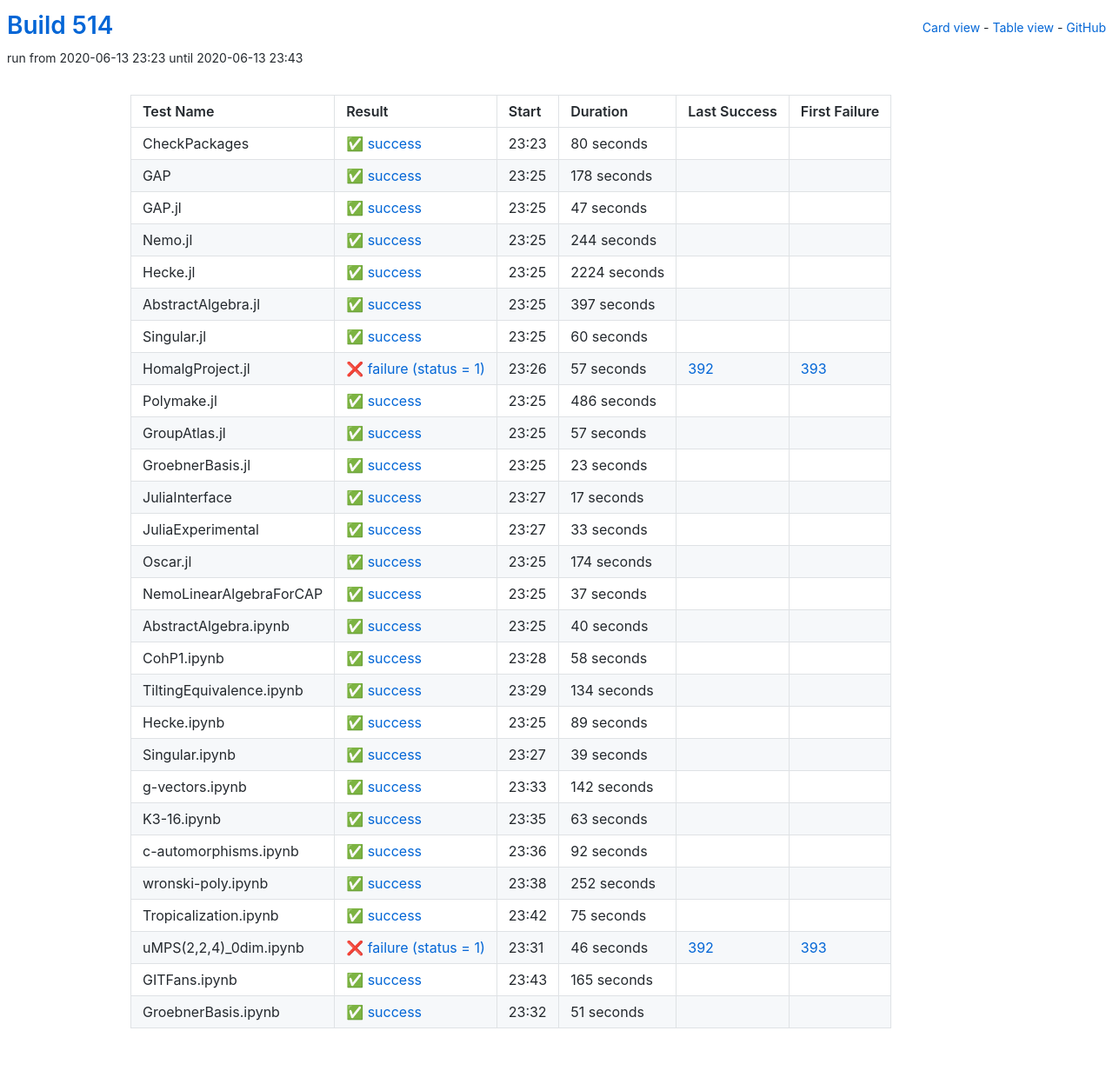
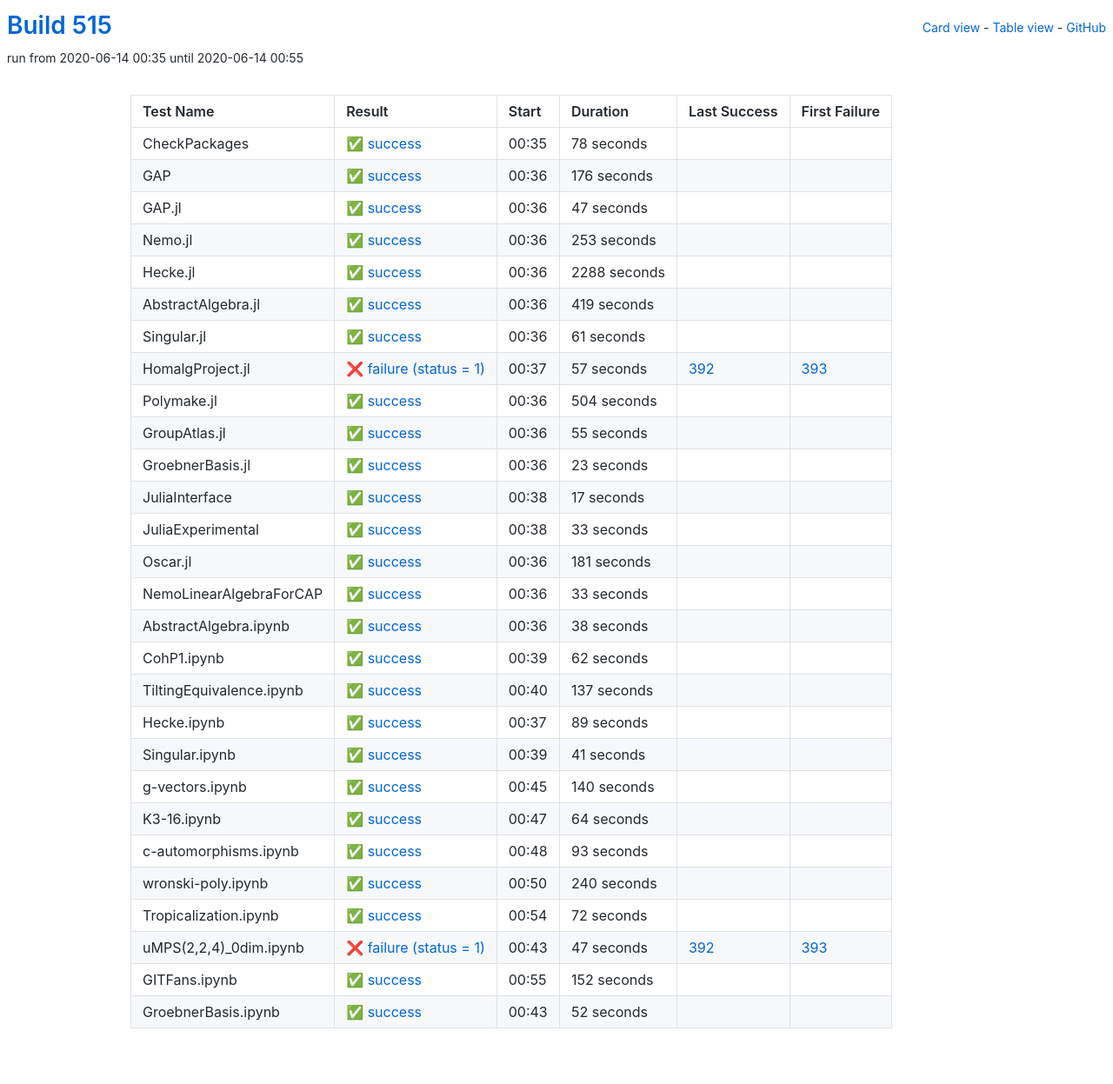
Before and after one commit to oscar-system/oscar-ci-status-1.4, a Jekyll site: the page built from table.html, in a window 1280 px wide. Shown: the whole page at 87% size. Built offline with Jekyll 4.4.1, drawn with Linux system fonts in a browser that asks for light colours.

Commit message:
Build #515

```diff
--- a/_data/ci.yml
+++ b/_data/ci.yml
@@ -1,6 +1,6 @@
 ---
-build: 514
-build_url: https://oscarci.mathematik.uni-kl.de/job/oscar-julia-1.4/514/
+build: 515
+build_url: https://oscarci.mathematik.uni-kl.de/job/oscar-julia-1.4/515/
 job: oscar-julia-1.4
 organization: oscar-system
 repo: oscar-ci-status-1.4
@@ -8,32 +8,32 @@ repourl: https://github.com/oscar-system/oscar-ci-status-1.4
 tests:
 - name: CheckPackages
   id: checkpackages
-  log: https://oscarci.mathematik.uni-kl.de/job/oscar-julia-1.4/514/artifact/logs/build-514/CheckPackages.log
-  start: 2020-06-13 23:23
+  log: https://oscarci.mathematik.uni-kl.de/job/oscar-julia-1.4/515/artifact/logs/build-515/CheckPackages.log
+  start: 2020-06-14 00:35
   success: true
   exitcode: 0
   status: success
-  duration: 80
+  duration: 78
   last_success: false
   last_success_url:
   first_failure: false
   first_failure_url:
 - name: GAP
   id: gap
-  log: https://oscarci.mathematik.uni-kl.de/job/oscar-julia-1.4/514/artifact/logs/build-514/GAP.log
-  start: 2020-06-13 23:25
+  log: https://oscarci.mathematik.uni-kl.de/job/oscar-julia-1.4/515/artifact/logs/build-515/GAP.log
+  start: 2020-06-14 00:36
   success: true
   exitcode: 0
   status: success
-  duration: 178
+  duration: 176
   last_success: false
   last_success_url:
   first_failure: false
   first_failure_url:
 - name: GAP.jl
   id: gap-jl
-  log: https://oscarci.mathematik.uni-kl.de/job/oscar-julia-1.4/514/artifact/logs/build-514/GAP.jl.log
-  start: 2020-06-13 23:25
+  log: https://oscarci.mathematik.uni-kl.de/job/oscar-julia-1.4/515/artifact/logs/build-515/GAP.jl.log
+  start: 2020-06-14 00:36
   success: true
   exitcode: 0
   status: success
@@ -44,56 +44,56 @@ tests:
   first_failure_url:
 - name: Nemo.jl
   id: nemo-jl
-  log: https://oscarci.mathematik.uni-kl.de/job/oscar-julia-1.4/514/artifact/logs/build-514/Nemo.jl.log
-  start: 2020-06-13 23:25
+  log: https://oscarci.mathematik.uni-kl.de/job/oscar-julia-1.4/515/artifact/logs/build-515/Nemo.jl.log
+  start: 2020-06-14 00:36
   success: true
   exitcode: 0
   status: success
-  duration: 244
+  duration: 253
   last_success: false
   last_success_url:
   first_failure: false
   first_failure_url:
 - name: Hecke.jl
   id: hecke-jl
-  log: https://oscarci.mathematik.uni-kl.de/job/oscar-julia-1.4/514/artifact/logs/build-514/Hecke.jl.log
-  start: 2020-06-13 23:25
+  log: https://oscarci.mathematik.uni-kl.de/job/oscar-julia-1.4/515/artifact/logs/build-515/Hecke.jl.log
+  start: 2020-06-14 00:36
   success: true
   exitcode: 0
   status: success
-  duration: 2224
+  duration: 2288
   last_success: false
   last_success_url:
   first_failure: false
   first_failure_url:
 - name: AbstractAlgebra.jl
   id: abstractalgebra-jl
-  log: https://oscarci.mathematik.uni-kl.de/job/oscar-julia-1.4/514/artifact/logs/build-514/AbstractAlgebra.jl.log
-  start: 2020-06-13 23:25
+  log: https://oscarci.mathematik.uni-kl.de/job/oscar-julia-1.4/515/artifact/logs/build-515/AbstractAlgebra.jl.log
+  start: 2020-06-14 00:36
   success: true
   exitcode: 0
   status: success
-  duration: 397
+  duration: 419
   last_success: false
   last_success_url:
   first_failure: false
   first_failure_url:
 - name: Singular.jl
   id: singular-jl
-  log: https://oscarci.mathematik.uni-kl.de/job/oscar-julia-1.4/514/artifact/logs/build-514/Singular.jl.log
-  start: 2020-06-13 23:25
+  log: https://oscarci.mathematik.uni-kl.de/job/oscar-julia-1.4/515/artifact/logs/build-515/Singular.jl.log
+  start: 2020-06-14 00:36
   success: true
   exitcode: 0
   status: success
-  duration: 60
+  duration: 61
   last_success: false
   last_success_url:
   first_failure: false
   first_failure_url:
 - name: HomalgProject.jl
   id: homalgproject-jl
-  log: https://oscarci.mathematik.uni-kl.de/job/oscar-julia-1.4/514/artifact/logs/build-514/HomalgProject.jl.log
-  start: 2020-06-13 23:26
+  log: https://oscarci.mathematik.uni-kl.de/job/oscar-julia-1.4/515/artifact/logs/build-515/HomalgProject.jl.log
+  start: 2020-06-14 00:37
   success: false
   exitcode: 1
   status: failure
@@ -104,32 +104,32 @@ tests:
   first_failure_url: https://oscarci.mathematik.uni-kl.de/job/oscar-julia-1.4/393/
 - name: Polymake.jl
   id: polymake-jl
-  log: https://oscarci.mathematik.uni-kl.de/job/oscar-julia-1.4/514/artifact/logs/build-514/Polymake.jl.log
-  start: 2020-06-13 23:25
+  log: https://oscarci.mathematik.uni-kl.de/job/oscar-julia-1.4/515/artifact/logs/build-515/Polymake.jl.log
+  start: 2020-06-14 00:36
   success: true
   exitcode: 0
   status: success
-  duration: 486
+  duration: 504
   last_success: false
   last_success_url:
   first_failure: false
   first_failure_url:
 - name: GroupAtlas.jl
   id: groupatlas-jl
-  log: https://oscarci.mathematik.uni-kl.de/job/oscar-julia-1.4/514/artifact/logs/build-514/GroupAtlas.jl.log
-  start: 2020-06-13 23:25
+  log: https://oscarci.mathematik.uni-kl.de/job/oscar-julia-1.4/515/artifact/logs/build-515/GroupAtlas.jl.log
+  start: 2020-06-14 00:36
   success: true
   exitcode: 0
   status: success
-  duration: 57
+  duration: 55
   last_success: false
   last_success_url:
   first_failure: false
   first_failure_url:
 - name: GroebnerBasis.jl
   id: groebnerbasis-jl
-  log: https://oscarci.mathematik.uni-kl.de/job/oscar-julia-1.4/514/artifact/logs/build-514/GroebnerBasis.jl.log
-  start: 2020-06-13 23:25
+  log: https://oscarci.mathematik.uni-kl.de/job/oscar-julia-1.4/515/artifact/logs/build-515/GroebnerBasis.jl.log
+  start: 2020-06-14 00:36
   success: true
   exitcode: 0
   status: success
@@ -140,8 +140,8 @@ tests:
   first_failure_url:
 - name: JuliaInterface
   id: juliainterface
-  log: https://oscarci.mathematik.uni-kl.de/job/oscar-julia-1.4/514/artifact/logs/build-514/JuliaInterface.log
-  start: 2020-06-13 23:27
+  log: https://oscarci.mathematik.uni-kl.de/job/oscar-julia-1.4/515/artifact/logs/build-515/JuliaInterface.log
+  start: 2020-06-14 00:38
   success: true
   exitcode: 0
   status: success
@@ -152,8 +152,8 @@ tests:
   first_failure_url:
 - name: JuliaExperimental
   id: juliaexperimental
-  log: https://oscarci.mathematik.uni-kl.de/job/oscar-julia-1.4/514/artifact/logs/build-514/JuliaExperimental.log
-  start: 2020-06-13 23:27
+  log: https://oscarci.mathematik.uni-kl.de/job/oscar-julia-1.4/515/artifact/logs/build-515/JuliaExperimental.log
+  start: 2020-06-14 00:38
   success: true
   exitcode: 0
   status: success
@@ -164,68 +164,68 @@ tests:
   first_failure_url:
 - name: Oscar.jl
   id: oscar-jl
-  log: https://oscarci.mathematik.uni-kl.de/job/oscar-julia-1.4/514/artifact/logs/build-514/Oscar.jl.log
-  start: 2020-06-13 23:25
+  log: https://oscarci.mathematik.uni-kl.de/job/oscar-julia-1.4/515/artifact/logs/build-515/Oscar.jl.log
+  start: 2020-06-14 00:36
   success: true
   exitcode: 0
   status: success
-  duration: 174
+  duration: 181
   last_success: false
   last_success_url:
   first_failure: false
   first_failure_url:
 - name: NemoLinearAlgebraForCAP
   id: nemolinearalgebraforcap
-  log: https://oscarci.mathematik.uni-kl.de/job/oscar-julia-1.4/514/artifact/logs/build-514/NemoLinearAlgebraForCAP.log
-  start: 2020-06-13 23:25
+  log: https://oscarci.mathematik.uni-kl.de/job/oscar-julia-1.4/515/artifact/logs/build-515/NemoLinearAlgebraForCAP.log
+  start: 2020-06-14 00:36
   success: true
   exitcode: 0
   status: success
-  duration: 37
+  duration: 33
   last_success: false
   last_success_url:
   first_failure: false
   first_failure_url:
 - name: AbstractAlgebra.ipynb
   id: abstractalgebra-ipynb
-  log: https://oscarci.mathematik.uni-kl.de/job/oscar-julia-1.4/514/artifact/logs/build-514/AbstractAlgebra.ipynb.log
-  start: 2020-06-13 23:25
+  log: https://oscarci.mathematik.uni-kl.de/job/oscar-julia-1.4/515/artifact/logs/build-515/AbstractAlgebra.ipynb.log
+  start: 2020-06-14 00:36
   success: true
   exitcode: 0
   status: success
-  duration: 40
+  duration: 38
   last_success: false
   last_success_url:
   first_failure: false
   first_failure_url:
 - name: CohP1.ipynb
   id: cohp1-ipynb
-  log: https://oscarci.mathematik.uni-kl.de/job/oscar-julia-1.4/514/artifact/logs/build-514/CohP1.ipynb.log
-  start: 2020-06-13 23:28
+  log: https://oscarci.mathematik.uni-kl.de/job/oscar-julia-1.4/515/artifact/logs/build-515/CohP1.ipynb.log
+  start: 2020-06-14 00:39
   success: true
   exitcode: 0
   status: success
-  duration: 58
+  duration: 62
   last_success: false
   last_success_url:
   first_failure: false
   first_failure_url:
 - name: TiltingEquivalence.ipynb
   id: tiltingequivalence-ipynb
-  log: https://oscarci.mathematik.uni-kl.de/job/oscar-julia-1.4/514/artifact/logs/build-514/TiltingEquivalence.ipynb.log
-  start: 2020-06-13 23:29
+  log: https://oscarci.mathematik.uni-kl.de/job/oscar-julia-1.4/515/artifact/logs/build-515/TiltingEquivalence.ipynb.log
+  start: 2020-06-14 00:40
   success: true
   exitcode: 0
   status: success
-  duration: 134
+  duration: 137
   last_success: false
   last_success_url:
   first_failure: false
   first_failure_url:
 - name: Hecke.ipynb
   id: hecke-ipynb
-  log: https://oscarci.mathematik.uni-kl.de/job/oscar-julia-1.4/514/artifact/logs/build-514/Hecke.ipynb.log
-  start: 2020-06-13 23:25
+  log: https://oscarci.mathematik.uni-kl.de/job/oscar-julia-1.4/515/artifact/logs/build-515/Hecke.ipynb.log
+  start: 2020-06-14 00:37
   success: true
   exitcode: 0
   status: success
@@ -236,108 +236,108 @@ tests:
   first_failure_url:
 - name: Singular.ipynb
   id: singular-ipynb
-  log: https://oscarci.mathematik.uni-kl.de/job/oscar-julia-1.4/514/artifact/logs/build-514/Singular.ipynb.log
-  start: 2020-06-13 23:27
+  log: https://oscarci.mathematik.uni-kl.de/job/oscar-julia-1.4/515/artifact/logs/build-515/Singular.ipynb.log
+  start: 2020-06-14 00:39
   success: true
   exitcode: 0
   status: success
-  duration: 39
+  duration: 41
   last_success: false
   last_success_url:
   first_failure: false
   first_failure_url:
 - name: g-vectors.ipynb
   id: g-vectors-ipynb
-  log: https://oscarci.mathematik.uni-kl.de/job/oscar-julia-1.4/514/artifact/logs/build-514/g-vectors.ipynb.log
-  start: 2020-06-13 23:33
+  log: https://oscarci.mathematik.uni-kl.de/job/oscar-julia-1.4/515/artifact/logs/build-515/g-vectors.ipynb.log
+  start: 2020-06-14 00:45
   success: true
   exitcode: 0
   status: success
-  duration: 142
+  duration: 140
   last_success: false
   last_success_url:
   first_failure: false
   first_failure_url:
 - name: K3-16.ipynb
   id: k3-16-ipynb
-  log: https://oscarci.mathematik.uni-kl.de/job/oscar-julia-1.4/514/artifact/logs/build-514/K3-16.ipynb.log
-  start: 2020-06-13 23:35
+  log: https://oscarci.mathematik.uni-kl.de/job/oscar-julia-1.4/515/artifact/logs/build-515/K3-16.ipynb.log
+  start: 2020-06-14 00:47
   success: true
   exitcode: 0
   status: success
-  duration: 63
+  duration: 64
   last_success: false
   last_success_url:
   first_failure: false
   first_failure_url:
 - name: c-automorphisms.ipynb
   id: c-automorphisms-ipynb
-  log: https://oscarci.mathematik.uni-kl.de/job/oscar-julia-1.4/514/artifact/logs/build-514/c-automorphisms.ipynb.log
-  start: 2020-06-13 23:36
+  log: https://oscarci.mathematik.uni-kl.de/job/oscar-julia-1.4/515/artifact/logs/build-515/c-automorphisms.ipynb.log
+  start: 2020-06-14 00:48
   success: true
   exitcode: 0
   status: success
-  duration: 92
+  duration: 93
   last_success: false
   last_success_url:
   first_failure: false
   first_failure_url:
 - name: wronski-poly.ipynb
   id: wronski-poly-ipynb
-  log: https://oscarci.mathematik.uni-kl.de/job/oscar-julia-1.4/514/artifact/logs/build-514/wronski-poly.ipynb.log
-  start: 2020-06-13 23:38
+  log: https://oscarci.mathematik.uni-kl.de/job/oscar-julia-1.4/515/artifact/logs/build-515/wronski-poly.ipynb.log
+  start: 2020-06-14 00:50
   success: true
   exitcode: 0
   status: success
-  duration: 252
+  duration: 240
   last_success: false
   last_success_url:
   first_failure: false
   first_failure_url:
 - name: Tropicalization.ipynb
   id: tropicalization-ipynb
-  log: https://oscarci.mathematik.uni-kl.de/job/oscar-julia-1.4/514/artifact/logs/build-514/Tropicalization.ipynb.log
-  start: 2020-06-13 23:42
+  log: https://oscarci.mathematik.uni-kl.de/job/oscar-julia-1.4/515/artifact/logs/build-515/Tropicalization.ipynb.log
+  start: 2020-06-14 00:54
   success: true
   exitcode: 0
   status: success
-  duration: 75
+  duration: 72
   last_success: false
   last_success_url:
   first_failure: false
   first_failure_url:
 - name: uMPS(2,2,4)_0dim.ipynb
   id: umps-2-2-4-0dim-ipynb
-  log: https://oscarci.mathematik.uni-kl.de/job/oscar-julia-1.4/514/artifact/logs/build-514/uMPS-2-2-4-_0dim.ipynb.log
-  start: 2020-06-13 23:31
+  log: https://oscarci.mathematik.uni-kl.de/job/oscar-julia-1.4/515/artifact/logs/build-515/uMPS-2-2-4-_0dim.ipynb.log
+  start: 2020-06-14 00:43
   success: false
   exitcode: 1
   status: failure
-  duration: 46
+  duration: 47
   last_success: 392
   last_success_url: https://oscarci.mathematik.uni-kl.de/job/oscar-julia-1.4/392/
   first_failure: 393
   first_failure_url: https://oscarci.mathematik.uni-kl.de/job/oscar-julia-1.4/393/
 - name: GITFans.ipynb
   id: gitfans-ipynb
-  log: https://oscarci.mathematik.uni-kl.de/job/oscar-julia-1.4/514/artifact/logs/build-514/GITFans.ipynb.log
-  start: 2020-06-13 23:43
+  log: https://oscarci.mathematik.uni-kl.de/job/oscar-julia-1.4/515/artifact/logs/build-515/GITFans.ipynb.log
+  start: 2020-06-14 00:55
   success: true
   exitcode: 0
   status: success
-  duration: 165
+  duration: 152
   last_success: false
   last_success_url:
   first_failure: false
   first_failure_url:
 - name: GroebnerBasis.ipynb
   id: groebnerbasis-ipynb
-  log: https://oscarci.mathematik.uni-kl.de/job/oscar-julia-1.4/514/artifact/logs/build-514/GroebnerBasis.ipynb.log
-  start: 2020-06-13 23:32
+  log: https://oscarci.mathematik.uni-kl.de/job/oscar-julia-1.4/515/artifact/logs/build-515/GroebnerBasis.ipynb.log
+  start: 2020-06-14 00:43
   success: true
   exitcode: 0
   status: success
-  duration: 51
+  duration: 52
   last_success: false
   last_success_url:
   first_failure: false
```
Also changed, not shown: README.md.
